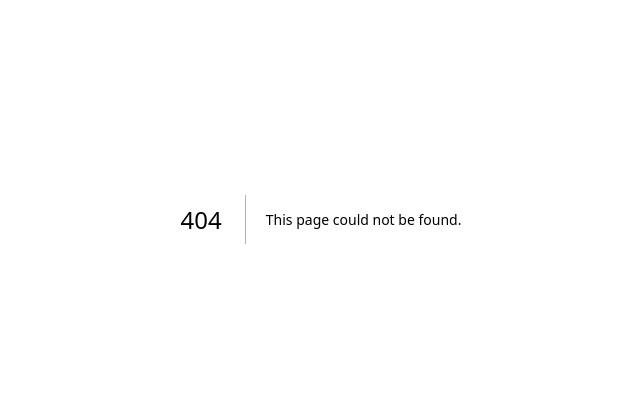
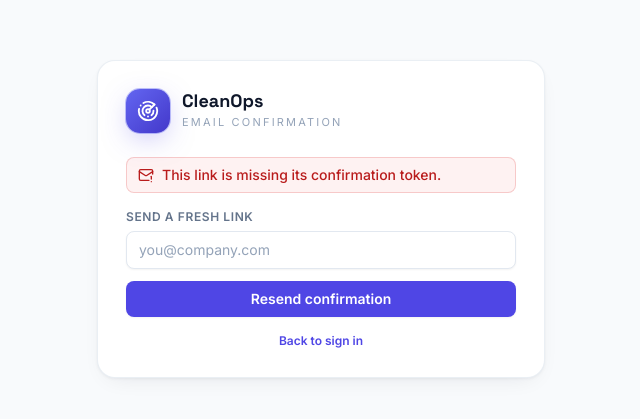
Before and after one commit to SabbirTheNineteenth/cleanops, a Next.js app: page /verify in a window 1280 px wide. Before the commit this address had no page. Shown: the part 181-600 px from the top of the page, without its empty margins (319-959 px from the left). Built offline with nearby package versions, Linux system fonts and the light colour scheme.

Commit message:
feat(auth): password policy hints, email confirmation page and resend flow

```diff
--- a/src/app/login/page.tsx
+++ b/src/app/login/page.tsx
@@ -4,6 +4,7 @@ import { useRouter } from "next/navigation";
 import { Radar, ShieldCheck, Sparkles, Activity, MapPin, MailCheck } from "lucide-react";
 import { postJSON } from "@/lib/api";
 import { Button, Input, Label } from "@/components/ui";
+import { PasswordHints, passwordScore } from "@/components/PasswordHints";
 
 const FEATURES = [
   { icon: Activity, title: "Real-time incident triage", desc: "Report, assign, and resolve issues across every site from one console." },
@@ -20,6 +21,7 @@ export default function LoginPage() {
   const [error, setError] = useState("");
   const [notice, setNotice] = useState("");
   const [loading, setLoading] = useState(false);
+  const [resending, setResending] = useState(false);
 
   async function submit(e: React.FormEvent) {
     e.preventDefault();
@@ -39,7 +41,7 @@ export default function LoginPage() {
 
         setNotice(
           res.message ??
-            "Registration received. An administrator will review your account shortly.",
+            "Registration received. Confirm your email, then an administrator will review your account.",
         );
         setMode("login");
         setName("");
@@ -51,6 +53,25 @@ export default function LoginPage() {
       setLoading(false);
     }
   }
+
+  async function resend() {
+    if (!email) {
+      setError("Enter your email address first.");
+      return;
+    }
+    setResending(true);
+    setError("");
+    try {
+      const res = await postJSON<{ message: string }>("/auth/verify/resend", { email });
+      setNotice(res.message ?? "If that address needs confirming, a new link is on its way.");
+    } catch (err) {
+      setError(err instanceof Error ? err.message : "Could not send the link");
+    } finally {
+      setResending(false);
+    }
+  }
+
+  const weakPassword = mode === "register" && passwordScore(password) < 4;
 
   return (
     <div className="grid min-h-screen lg:grid-cols-2">
@@ -145,16 +166,39 @@ export default function LoginPage() {
             {mode === "register" && (
               <div>
                 <Label>Full name</Label>
-                <Input value={name} onChange={(e) => setName(e.target.value)} placeholder="Jane Doe" required />
+                <Input
+                  value={name}
+                  onChange={(e) => setName(e.target.value)}
+                  placeholder="Jane Doe"
+                  autoComplete="name"
+                  minLength={2}
+                  maxLength={80}
+                  required
+                />
               </div>
             )}
             <div>
               <Label>Email</Label>
-              <Input type="email" value={email} onChange={(e) => setEmail(e.target.value)} placeholder="you@company.com" required />
+              <Input
+                type="email"
+                value={email}
+                onChange={(e) => setEmail(e.target.value)}
+                placeholder="you@company.com"
+                autoComplete="email"
+                required
+              />
             </div>
             <div>
               <Label>Password</Label>
-              <Input type="password" value={password} onChange={(e) => setPassword(e.target.value)} placeholder="••••••••" required />
+              <Input
+                type="password"
+                value={password}
+                onChange={(e) => setPassword(e.target.value)}
+                placeholder="••••••••"
+                autoComplete={mode === "login" ? "current-password" : "new-password"}
+                required
+              />
+              {mode === "register" && <PasswordHints value={password} />}
             </div>
 
             {error && (
@@ -164,9 +208,21 @@ export default function LoginPage() {
               </p>
             )}
 
-            <Button type="submit" className="w-full" disabled={loading}>
+            <Button type="submit" className="w-full" disabled={loading || weakPassword}>
               {loading ? "Please wait…" : mode === "login" ? "Sign in" : "Create account"}
             </Button>
+
+            <p className="text-center text-xs text-ink-400">
+              Waiting on a confirmation email?{" "}
+              <button
+                type="button"
+                onClick={resend}
+                disabled={resending}
+                className="font-semibold text-brand-600 transition hover:text-brand-700 disabled:opacity-50"
+              >
+                {resending ? "Sending…" : "Resend the link"}
+              </button>
+            </p>
           </form>
         </div>
       </div>
--- /dev/null
+++ b/src/app/verify/page.tsx
@@ -0,0 +1,141 @@
+"use client";
+import { Suspense, useCallback, useEffect, useState } from "react";
+import Link from "next/link";
+import { useSearchParams } from "next/navigation";
+import { CheckCircle2, Clock, MailWarning, Radar, RefreshCw } from "lucide-react";
+import { postJSON } from "@/lib/api";
+import { Button, Card, Input, Label, Skeleton } from "@/components/ui";
+
+type State = "idle" | "working" | "done" | "failed";
+
+function VerifyBody() {
+  const params = useSearchParams();
+  const token = params.get("token") ?? "";
+  const [state, setState] = useState<State>("idle");
+  const [pending, setPending] = useState(false);
+  const [message, setMessage] = useState("");
+  const [email, setEmail] = useState("");
+  const [resending, setResending] = useState(false);
+  const [resendMsg, setResendMsg] = useState("");
+
+  const confirm = useCallback(async () => {
+    if (!token) {
+      setState("failed");
+      setMessage("This link is missing its confirmation token.");
+      return;
+    }
+    setState("working");
+    try {
+      const res = await postJSON<{ ok: boolean; pending: boolean; message: string }>(
+        "/auth/verify",
+        { token },
+      );
+      setPending(Boolean(res.pending));
+      setMessage(res.message ?? "Email confirmed.");
+      setState("done");
+    } catch (err) {
+      setMessage(err instanceof Error ? err.message : "That confirmation link is not valid.");
+      setState("failed");
+    }
+  }, [token]);
+
+  useEffect(() => {
+    confirm();
+  }, [confirm]);
+
+  async function resend(e: React.FormEvent) {
+    e.preventDefault();
+    setResending(true);
+    setResendMsg("");
+    try {
+      const res = await postJSON<{ message: string }>("/auth/verify/resend", { email });
+      setResendMsg(res.message ?? "If that address needs confirming, a new link is on its way.");
+    } catch (err) {
+      setResendMsg(err instanceof Error ? err.message : "Could not send the link");
+    } finally {
+      setResending(false);
+    }
+  }
+
+  return (
+    <Card className="w-full max-w-md p-7">
+      <div className="flex items-center gap-3">
+        <div className="flex h-11 w-11 items-center justify-center rounded-xl bg-gradient-to-br from-brand-500 to-brand-700 text-white shadow-glow">
+          <Radar size={22} />
+        </div>
+        <div>
+          <p className="font-display text-lg font-bold leading-none text-ink-900">CleanOps</p>
+          <p className="mt-1 text-[11px] uppercase tracking-[0.2em] text-ink-400">
+            Email confirmation
+          </p>
+        </div>
+      </div>
+
+      {state === "working" || state === "idle" ? (
+        <div className="mt-6 space-y-3">
+          <p className="flex items-center gap-2 text-sm font-medium text-ink-600">
+            <RefreshCw size={16} className="animate-spin text-brand-600" /> Confirming your
+            address…
+          </p>
+          <Skeleton className="h-4 w-2/3" />
+        </div>
+      ) : state === "done" ? (
+        <div className="mt-6 space-y-4">
+          <p className="flex items-start gap-2 rounded-lg bg-emerald-50 px-3 py-2 text-sm font-medium text-emerald-700 ring-1 ring-inset ring-emerald-600/20">
+            <CheckCircle2 size={16} className="mt-0.5 shrink-0" />
+            {message}
+          </p>
+          {pending && (
+            <p className="flex items-start gap-2 rounded-lg bg-amber-50 px-3 py-2 text-xs text-amber-800 ring-1 ring-inset ring-amber-600/20">
+              <Clock size={14} className="mt-0.5 shrink-0" />
+              An administrator still has to approve the account before you can sign in.
+            </p>
+          )}
+          <Link href="/login" className="block">
+            <Button className="w-full">Go to sign in</Button>
+          </Link>
+        </div>
+      ) : (
+        <div className="mt-6 space-y-4">
+          <p className="flex items-start gap-2 rounded-lg bg-red-50 px-3 py-2 text-sm font-medium text-red-700 ring-1 ring-inset ring-red-600/20">
+            <MailWarning size={16} className="mt-0.5 shrink-0" />
+            {message}
+          </p>
+          <form className="space-y-3" onSubmit={resend}>
+            <div>
+              <Label>Send a fresh link</Label>
+              <Input
+                type="email"
+                value={email}
+                onChange={(e) => setEmail(e.target.value)}
+                placeholder="you@company.com"
+                autoComplete="email"
+                required
+              />
+            </div>
+            {resendMsg && <p className="text-sm font-medium text-brand-700">{resendMsg}</p>}
+            <Button type="submit" className="w-full" disabled={resending}>
+              {resending ? "Sending…" : "Resend confirmation"}
+            </Button>
+          </form>
+          <Link
+            href="/login"
+            className="block text-center text-xs font-semibold text-brand-600 hover:text-brand-700"
+          >
+            Back to sign in
+          </Link>
+        </div>
+      )}
+    </Card>
+  );
+}
+
+export default function VerifyPage() {
+  return (
+    <div className="flex min-h-screen items-center justify-center bg-ink-50 p-6">
+      <Suspense fallback={<Skeleton className="h-72 w-full max-w-md" />}>
+        <VerifyBody />
+      </Suspense>
+    </div>
+  );
+}
--- /dev/null
+++ b/src/components/PasswordHints.tsx
@@ -0,0 +1,50 @@
+"use client";
+import { Check, X } from "lucide-react";
+
+const RULES = [
+  { label: "8+ characters", test: (value: string) => value.length >= 8 },
+  { label: "lowercase letter", test: (value: string) => /[a-z]/.test(value) },
+  { label: "uppercase letter", test: (value: string) => /[A-Z]/.test(value) },
+  { label: "number", test: (value: string) => /\d/.test(value) },
+];
+
+export function passwordScore(value: string): number {
+  return RULES.filter((rule) => rule.test(value)).length;
+}
+
+export function PasswordHints({ value }: { value: string }) {
+  const score = passwordScore(value);
+  const tone =
+    score === RULES.length ? "bg-emerald-500" : score >= 2 ? "bg-amber-500" : "bg-red-500";
+
+  return (
+    <div className="mt-2">
+      <div className="flex gap-1">
+        {RULES.map((rule, index) => (
+          <span
+            key={rule.label}
+            className={`h-1 flex-1 rounded-full transition ${
+              value && index < score ? tone : "bg-ink-200"
+            }`}
+          />
+        ))}
+      </div>
+      <ul className="mt-2 flex flex-wrap gap-x-3 gap-y-1">
+        {RULES.map((rule) => {
+          const ok = rule.test(value);
+          return (
+            <li
+              key={rule.label}
+              className={`inline-flex items-center gap-1 text-xs ${
+                ok ? "text-emerald-600" : "text-ink-400"
+              }`}
+            >
+              {ok ? <Check size={12} /> : <X size={12} />}
+              {rule.label}
+            </li>
+          );
+        })}
+      </ul>
+    </div>
+  );
+}
```
